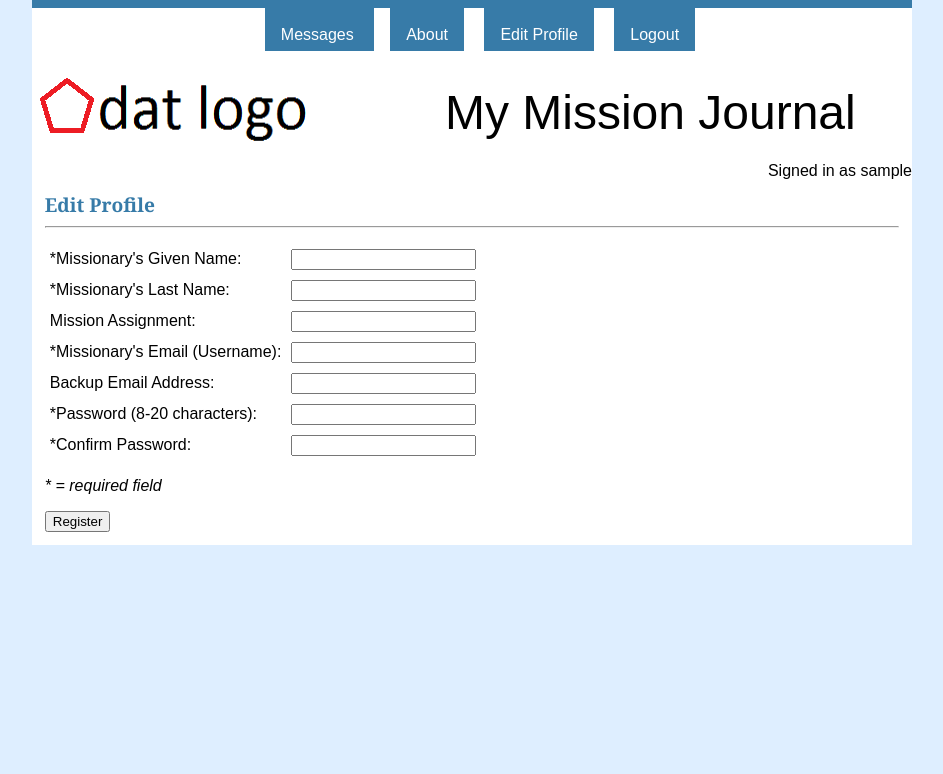
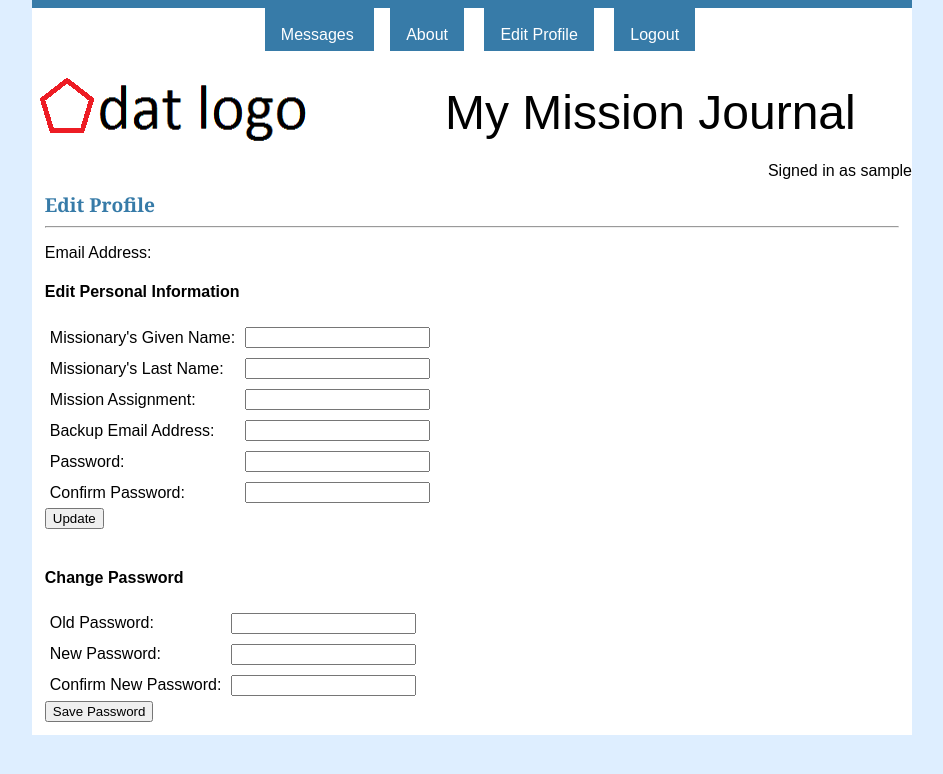
Before and after one commit to tduck/mission-email-journal, a Flask app: page /edit_profile in a window 1280 px wide. Shown: the top 774 px of the page, without its empty margins (168-1111 px from the left). Run offline with Flask 2, Linux system fonts and the light colour scheme; the visitor is signed in with stand-in values (Sample User, id 1).

Commit message:
Basic edit profile page

```diff
--- a/missionemailjournal.py
+++ b/missionemailjournal.py
@@ -59,10 +59,13 @@ def login():
 	else:
 		return redirect('/')
 
-@app.route('/edit_profile')
+@app.route('/edit_profile', methods=['GET', 'POST'])
 def edit_profile():
 	if 'username' in session:
-		return render_template('edit_profile.html')
+		if request.method == 'POST':
+			return render_template('edit_profile.html', message="Editing")
+		else:
+			return render_template('edit_profile.html')
 	else:
 		return redirect('/')
 
--- a/templates/edit_profile.html
+++ b/templates/edit_profile.html
@@ -5,14 +5,17 @@
 <h2>Edit Profile</h2>
 <hr>
         <p style="color:red">{{ message }}</p>
-        <form method="post">
+        <p>Email Address: </p>
+
+<h4>Edit Personal Information</h4>
+	<form action="/edit_profile" method="post">
         <table class="registration_table">
         <tr>
-                <td>*Missionary's Given Name:</td>
+                <td>Missionary's Given Name:</td>
                 <td><input type="text" name="given_name" value="{{ given_name }}"></td>
         </tr>
         <tr>
-                <td>*Missionary's Last Name:</td>
+                <td>Missionary's Last Name:</td>
                 <td><input type="text" name="last_name" value="{{ last_name }}"></td>
         </tr>
         <tr>
@@ -20,23 +23,37 @@
                 <td><input type="text" name="mission_name" value="{{ mission_name }}"></td>
         </tr>
         <tr>
-                <td>*Missionary's Email (Username):</td>
-                <td><input type="text" name="username" value="{{ username }}"></td>
-        </tr>
-        <tr>
                 <td>Backup Email Address:</td>
                 <td><input type="text" name="secondary_email"></td>
         </td>
         <tr>
-                <td>*Password (8-20 characters):</td>
+                <td>Password:</td>
                 <td><input type="password" name="password"></td>
         </tr>
         <tr>
-                <td>*Confirm Password:</td>
+                <td>Confirm Password:</td>
                 <td><input type="password" name="password_confirm"></td>
         </tr>
         </table>
-        <p><i>* = required field</i></p>
-        <input type="submit" value="Register">
-</form>
+        <input type="submit" value="Update">
+	</form>
+<br>
+<h4>Change Password</h4>
+	<form action="/change_password" method="POST">
+	<table class="registration_table">
+	<tr>
+		<td>Old Password:</td>
+		<td><input type="password" name="old_password"></td>
+	</tr>
+	<tr>
+		<td>New Password:</td>
+		<td><input type="password" name="new_password"></td>
+	</tr>
+	<tr>
+		<td>Confirm New Password:</td>
+		<td><input type="password" name="new_pass_confirm"></td>
+	</tr>
+	</table>
+	<input type="submit" value="Save Password">
+	</form>
 {% endblock %}
--- a/templates/landing.html
+++ b/templates/landing.html
@@ -5,7 +5,7 @@
 <hr>
 <p style="color:red">{{ message }}</p>
 <form action="/login" method="POST">
-<table>
+<table class="registration_table">
 <tr>
 	<td>Missionary Email Address:</td>
 	<td><input type="text" name="email"></td>
```
